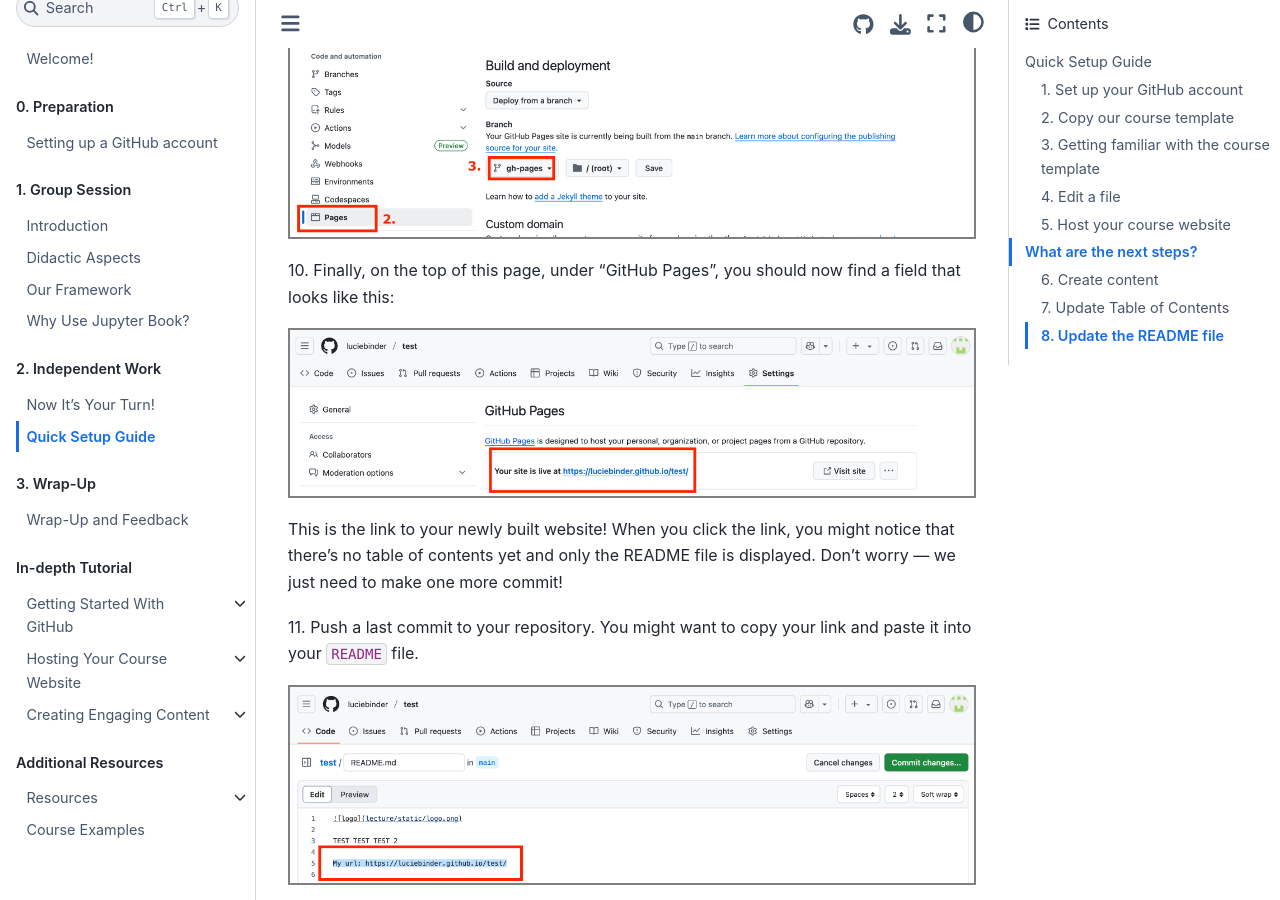
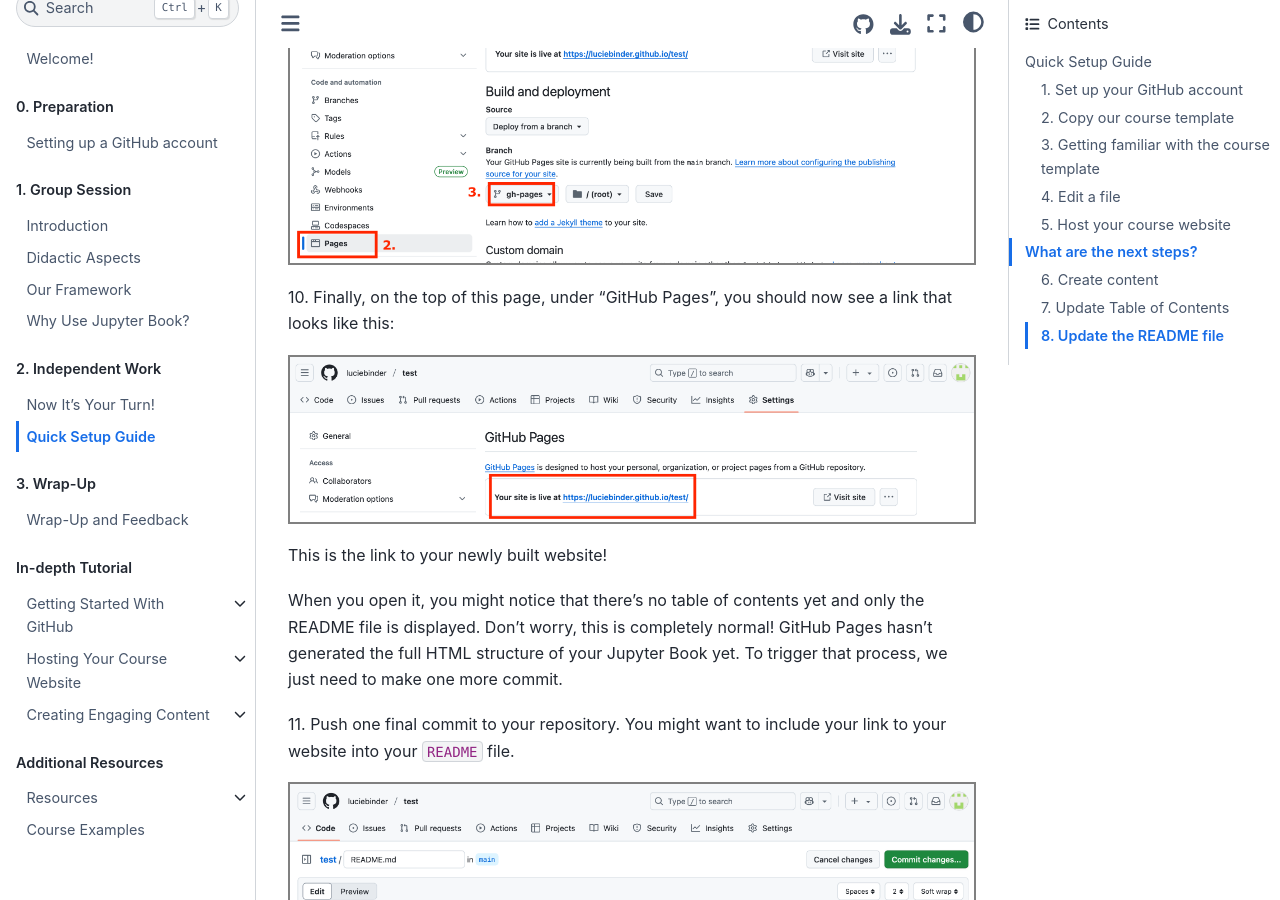
Before and after one commit to luciebinder/ws-openness-2025, a Jupyter Book: the page built from content/4_additional/quick_tutorial_ws.md, in a window 1280 px wide and 900 px high, scrolled down 9886 px. Built offline with Jupyter Book 1.0.4 settings and Sphinx 7.4.7 and the Sphinx Book theme 1.1.4, drawn with Linux system fonts in a browser that asks for light colours; some of the changed text lies outside the part shown.

Commit message:
Update quick_tutorial_ws.md

```diff
--- a/content/4_additional/quick_tutorial_ws.md
+++ b/content/4_additional/quick_tutorial_ws.md
@@ -112,7 +112,7 @@
 
 ![Image of the workflow "pages build and deployment" with a green checkmark.](../../static/action-click.png)
 
-Wait until the process is complete, indicated by a green checkmark:
+Wait until the process is complete, indicated by a green checkmark. Note: Sometimes the page needs to be refreshed.
 
 ![Image of the workflow "pages build and deployment" with a green checkmark.](../../static/green-checkmark.png)
 
@@ -120,13 +120,15 @@
 
 ![Image of the settings under Branch.](../../static/gh-pages.png)
 
-10\. Finally, on the top of this page, under "GitHub Pages", you should now find a field that looks like this:
+10\. Finally, on the top of this page, under "GitHub Pages", you should now see a link that looks like this:
 
 ![Image of the final link that is presented under "GitHub Pages".](../../static/pages_link.png)
 
-This is the link to your newly built website! When you click the link, you might notice that there's no table of contents yet and only the README file is displayed. Don’t worry — we just need to make one more commit!
+This is the link to your newly built website!
 
-11\. Push a last commit to your repository. You might want to copy your link and paste it into your `README` file.
+When you open it, you might notice that there's no table of contents yet and only the README file is displayed. Don’t worry, this is completely normal! GitHub Pages hasn’t generated the full HTML structure of your Jupyter Book yet. To trigger that process, we just need to make one more commit.
+
+11\. Push one final commit to your repository. You might want to include your link to your website into your `README` file.
 
 ![Image of the README file with the link added.](../../static/edit-readme3.png)
 
```
Also changed, not shown: other parts of content/4_additional/quick_tutorial_ws.md (+1 -1 lines).
